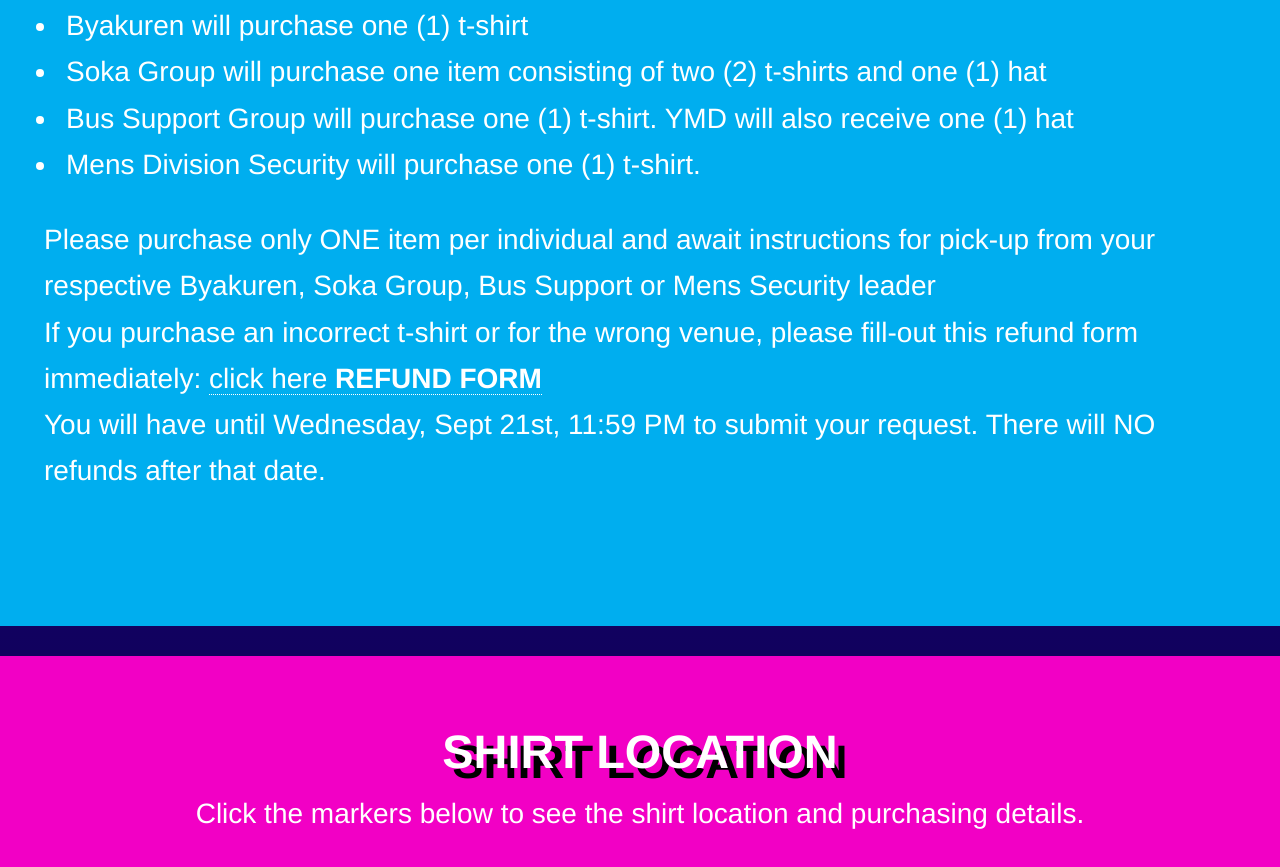
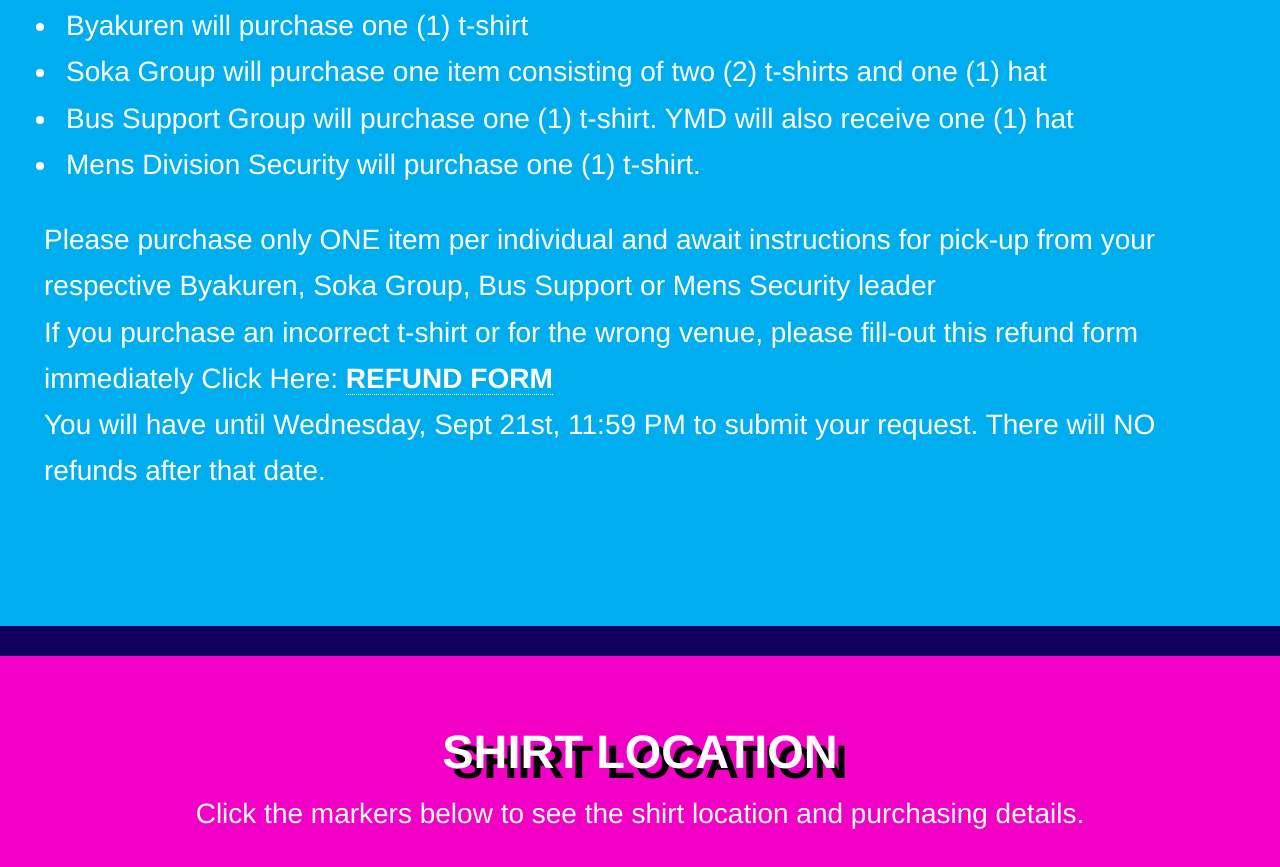
Before and after one commit to dhaypython/dhaypython.github.io, a plain HTML site: page index.html in a window 1280 px wide. Shown: the part 964-1831 px from the top of the page. Drawn offline with Linux system fonts and the light colour scheme.

Commit message:
Update index.html

```diff
--- a/index.html
+++ b/index.html
@@ -102,8 +102,8 @@ section.main.style1>header>:first-child:after,section.main.style2>header>:first-
           <p style='text-align: left;     font-size: 28px; margin-bottom: 6rem'>
             Please purchase only ONE item per individual and await instructions for pick-up from your respective Byakuren, Soka Group, Bus Support or Mens Security leader
           <br>
-            If you purchase an incorrect t-shirt or for the wrong venue, please fill-out this refund form immediately:
-            <a href="https://goo.gl/forms/L7vDlf56itFHUiuf2">click here <strong>REFUND FORM</strong></a>
+            If you purchase an incorrect t-shirt or for the wrong venue, please fill-out this refund form immediately Click Here:
+            <a href="https://goo.gl/forms/L7vDlf56itFHUiuf2"><strong>REFUND FORM</strong></a>
           <br>
             You will have until Wednesday, Sept 21st, 11:59 PM to submit your request. There will NO refunds after that date.</p>
 
```
